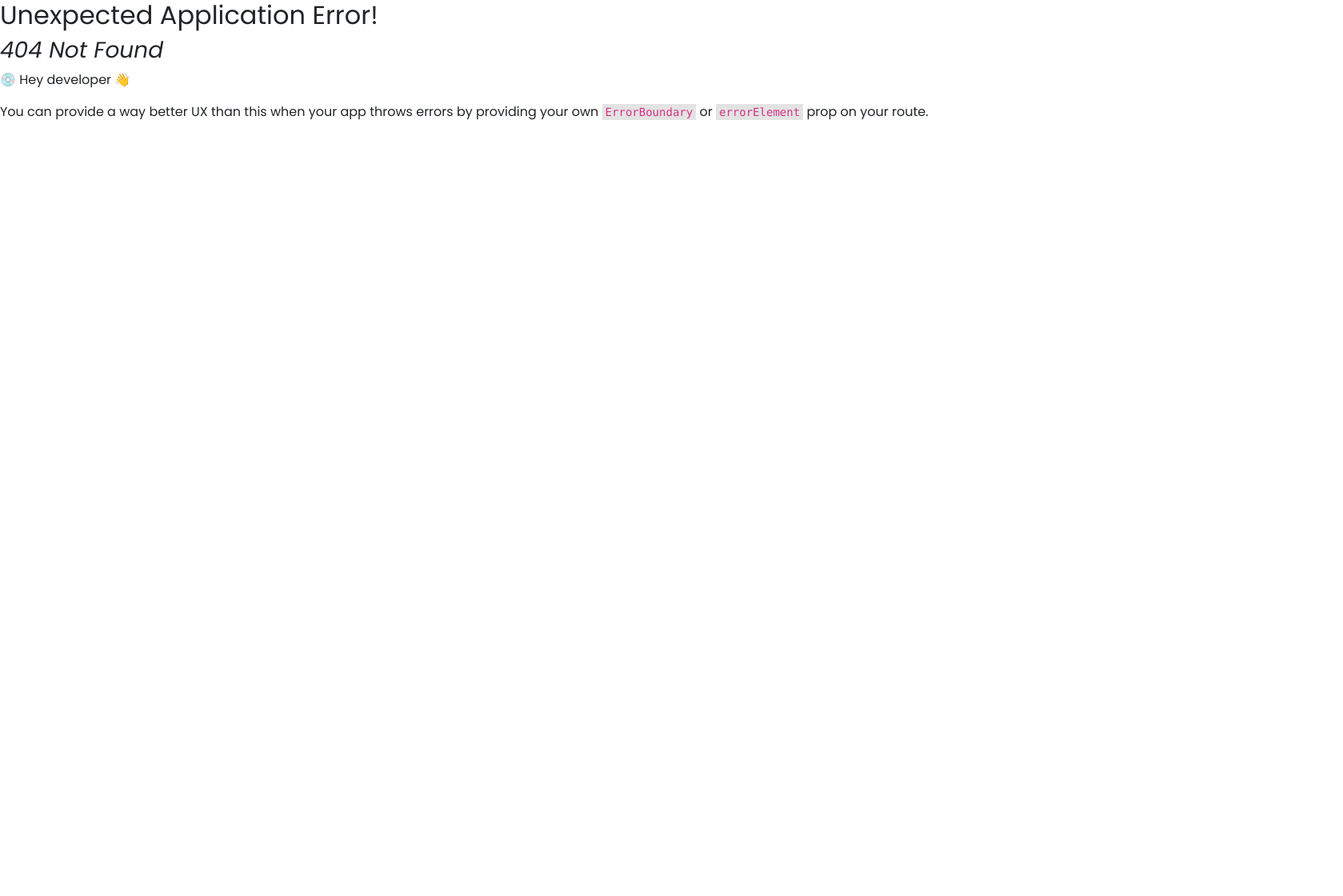
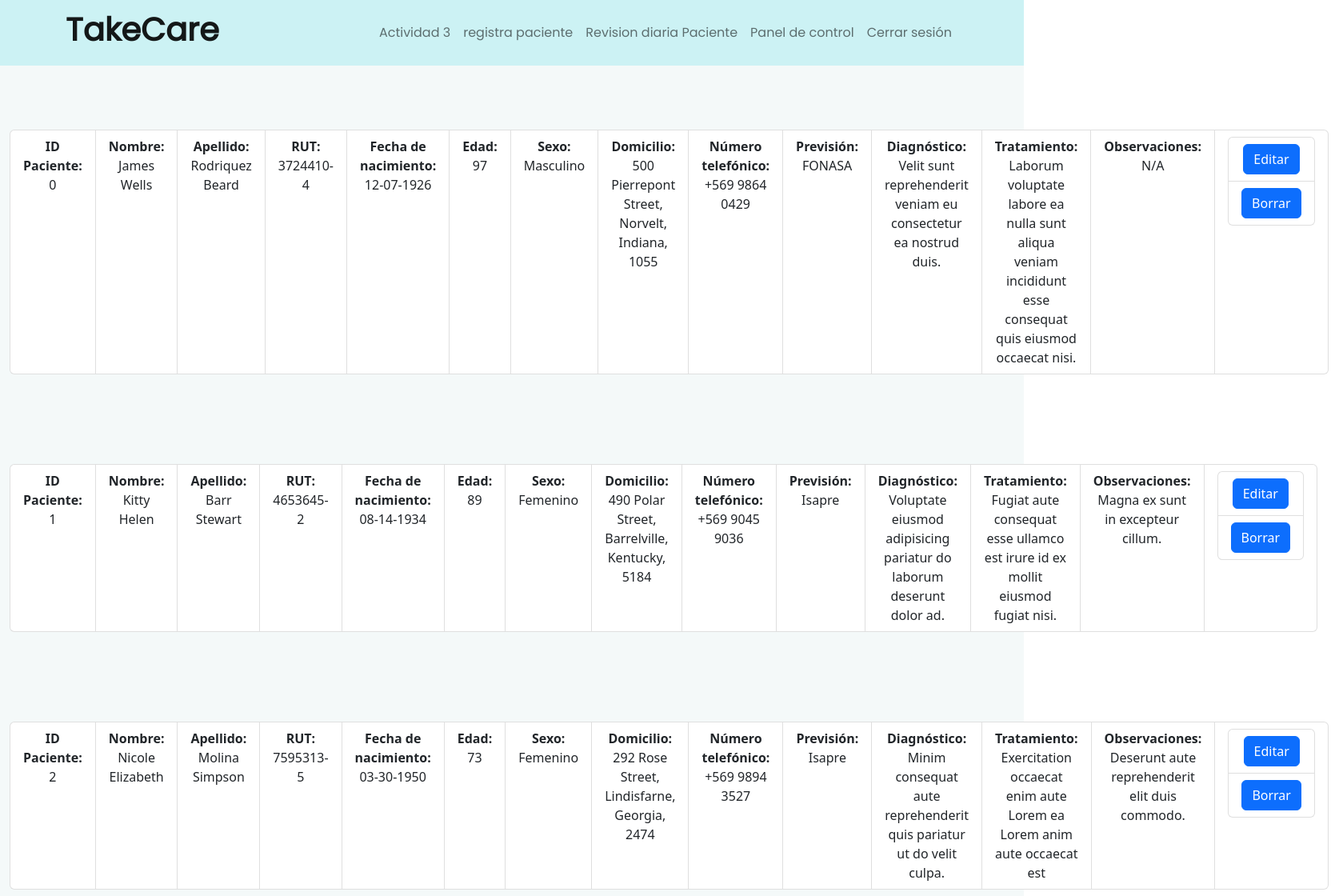
Before and after one commit to mrav7/TakeCare, a React (Vite) app in the folder TakeCare/: page /patients-list in a window 1280 px wide. Before the commit this address had no page. Shown: the top 1120 px of the page at 80% size, 1679 px wide, since content can reach past the window. Before the commit the page ends 800 px from the top, so only its background shows below. Built offline with nearby package versions, Linux system fonts and the light colour scheme.

Commit message:
agregue paginas para importar y mostrar jsons

```diff
--- /dev/null
+++ b/TakeCare/src/assets/patientdata.json
@@ -0,0 +1,152 @@
+[
+  {
+    "_id": "647f8a7a71ce35c7210a5845",
+    "name": "James Wells",
+    "surname": "Rodriquez Beard",
+    "rut": "3724410-4",
+    "birthdate": "12-07-1926",
+    "age": "97",
+    "gender": "Masculino",
+    "address": "500 Pierrepont Street, Norvelt, Indiana, 1055",
+    "phone": "+569 9864 0429",
+    "prevision": "FONASA",
+    "diagnostico": "Velit sunt reprehenderit veniam eu consectetur ea nostrud duis.",
+    "tratamiento": "Laborum voluptate labore ea nulla sunt aliqua veniam incididunt esse consequat quis eiusmod occaecat nisi.",
+    "observaciones": "N/A"
+  },
+  {
+    "_id": "647f8a7a7a5f09370f62db74",
+    "name": "Kitty Helen",
+    "surname": "Barr Stewart",
+    "rut": "4653645-2",
+    "birthdate": "08-14-1934",
+    "age": "89",
+    "gender": "Femenino",
+    "address": "490 Polar Street, Barrelville, Kentucky, 5184",
+    "phone": "+569 9045 9036",
+    "prevision": "Isapre",
+    "diagnostico": "Voluptate eiusmod adipisicing pariatur do laborum deserunt dolor ad.",
+    "tratamiento": "Fugiat aute consequat esse ullamco est irure id ex mollit eiusmod fugiat nisi.",
+    "observaciones": "Magna ex sunt in excepteur cillum."
+  },
+  {
+    "_id": "647f8a7a52a830976b01ec18",
+    "name": "Nicole Elizabeth",
+    "surname": "Molina Simpson",
+    "rut": "7595313-5",
+    "birthdate": "03-30-1950",
+    "age": "73",
+    "gender": "Femenino",
+    "address": "292 Rose Street, Lindisfarne, Georgia, 2474",
+    "phone": "+569 9894 3527",
+    "prevision": "Isapre",
+    "diagnostico": "Minim consequat aute reprehenderit quis pariatur ut do velit culpa.",
+    "tratamiento": "Exercitation occaecat enim aute Lorem ea Lorem anim aute occaecat est",
+    "observaciones": "Deserunt aute reprehenderit elit duis commodo."
+  },
+  {
+    "_id": "647f8a7a4949fd0271b3deff",
+    "name": "Hess Cross",
+    "surname": "Joyce Shaffer",
+    "rut": "15201783-9",
+    "birthdate": "09-25-1985",
+    "age": "38",
+    "gender": "Masculino",
+    "address": "536 Seacoast Terrace, Blairstown, Kansas, 9179",
+    "phone": "+569 9815 0928",
+    "prevision": "Isapre",
+    "diagnostico": "Nisi et reprehenderit ut consectetur mollit est anim excepteur voluptate qui tempor dolore.",
+    "tratamiento": "Ullamco exercitation occaecat dolore ea adipisicing deserunt ex.",
+    "observaciones": "Sunt dolor occaecat consectetur sint pariatur duis elit duis laboris."
+  },
+  {
+    "_id": "647f8a7a33500665bae8179a",
+    "name": "Bernice Savannah",
+    "surname": "Bird Santiago",
+    "rut": "18203262-k",
+    "birthdate": "06-13-1995",
+    "age": "28",
+    "gender": "Femenino",
+    "address": "207 Butler Place, Fairforest, Louisiana, 714",
+    "phone": "+569 8765 0524",
+    "prevision": "FONASA",
+    "diagnostico": "Velit tempor quis nisi ullamco proident cillum consequat magna enim nulla adipisicing aute ipsum.",
+    "tratamiento": "N/A",
+    "observaciones": "N/A"
+  },
+  {
+    "_id": "647f8a7a76434e083f485dda",
+    "name": "Abigail Jennifer",
+    "surname": "Malone Randall",
+    "rut": "7063272-1",
+    "birthdate": "01-31-1951",
+    "age": "72",
+    "gender": "Femenino",
+    "address": "720 Porter Avenue, Mulino, Arkansas, 7557",
+    "phone": "+569 8204 1523",
+    "prevision": "FONASA",
+    "diagnostico": "Magna Lorem veniam quis officia laboris qui non id quis aliqua excepteur voluptate amet.",
+    "tratamiento": "Dolore veniam nisi laborum commodo non quis minim sunt ea laborum dolore fugiat deserunt voluptate.",
+    "observaciones": "N/A"
+  },
+  {
+    "_id": "647f8a7af2a249e8d52fbaea",
+    "name": "George Charles",
+    "surname": "Horn Benson",
+    "rut": "13237772-3",
+    "birthdate": "12-31-1962",
+    "age": "61",
+    "gender": "Masculino",
+    "address": "594 Harbor Court, Trail, Vermont, 1258",
+    "phone": "+569 9784 7837",
+    "prevision": "Isapre",
+    "diagnostico": "Duis nulla duis ullamco ut incididunt voluptate anim anim ea et.",
+    "tratamiento": "Ea qui et Lorem magna ullamco elit aute consequat aliqua aute ea nisi eu.",
+    "observaciones": "Lorem enim ullamco incididunt non veniam esse excepteur irure magna id ad."
+  },
+  {
+    "_id": "647f8a7a9e9e4e1ae077037b",
+    "name": "Melody Shari",
+    "surname": "Cohen Tran",
+    "rut": "28490979-8",
+    "birthdate": "08-30-2016",
+    "age": "7",
+    "gender": "Femenino",
+    "address": "206 Mill Avenue, Bordelonville, Arizona, 1214",
+    "phone": "+569 9214 2338",
+    "prevision": "Isapre",
+    "diagnostico": "Fugiat veniam do ut irure.",
+    "tratamiento": "Pariatur culpa anim sint culpa cupidatat magna nulla deserunt veniam pariatur.",
+    "observaciones": "Est dolor commodo quis sint cupidatat."
+  },
+  {
+    "_id": "647f8a7a3dbae783609c5a4a",
+    "name": "Norman James",
+    "surname": "Blair Dorsey",
+    "rut": "9998923-8",
+    "birthdate": "11-16-1952",
+    "age": "71",
+    "gender": "Masculino",
+    "address": "832 Pineapple Street, Riegelwood, South Carolina, 7861",
+    "phone": "+569 9405 2224",
+    "prevision": "FONASA",
+    "diagnostico": "Consequat ullamco elit ullamco in dolor magna nostrud occaecat Lorem Lorem.",
+    "tratamiento": "Magna ex culpa enim do adipisicing aute reprehenderit excepteur ut in.",
+    "observaciones": "Sit culpa ex sint duis."
+  },
+  {
+    "_id": "647f8a7a1db1ecae3b770a5a",
+    "name": "Gina Gracie",
+    "surname": "Brock Johns",
+    "rut": "16554203-7",
+    "birthdate": "11-26-1980",
+    "age": "43",
+    "gender": "Femenino",
+    "address": "703 Milton Street, Graball, Delaware, 8610",
+    "phone": "+569 9135 4827",
+    "prevision": "FONASA",
+    "diagnostico": "Non et velit aliquip exercitation incididunt eu irure laborum.",
+    "tratamiento": "Ullamco incididunt Lorem irure ea aliqua ut consectetur nostrud ex ad ex.",
+    "observaciones": "Enim non aliqua tempor aliquip Lorem ea ea amet reprehenderit est dolore proident."
+  }
+]
--- a/TakeCare/src/components/main/ControlPanelContent.jsx
+++ b/TakeCare/src/components/main/ControlPanelContent.jsx
@@ -20,6 +20,7 @@ function ControlPanelContent() {
                                     <ListGroup.Item>Número telefónico:</ListGroup.Item>
                                     <ListGroup.Item>Correo electrónico:</ListGroup.Item>
                                 </ListGroup>
+                                <a href="/patients-list">Listado de pacientes</a>
                             </Card.Body>
                         </Card>
                     </Col>
--- /dev/null
+++ b/TakeCare/src/components/main/DisplayPatientsList.jsx
@@ -0,0 +1,40 @@
+import React, {Component } from 'react'
+import data from '../../assets/patientdata.json'
+import ListGroup from 'react-bootstrap/ListGroup'
+import Container from 'react-bootstrap/Container'
+import Button from 'react-bootstrap/Button'
+
+class DisplayPatientFile extends Component {
+
+    render() {
+        const patientData = data.map((data, _id) => {
+            return (
+                <Container fluid className="landingContent text-center">
+                    <ListGroup horizontal>
+                        <ListGroup.Item><strong>ID Paciente: </strong>{_id}</ListGroup.Item>
+                        <ListGroup.Item><strong>Nombre: </strong>{data.name}</ListGroup.Item>
+                        <ListGroup.Item><strong>Apellido: </strong>{data.surname}</ListGroup.Item>
+                        <ListGroup.Item><strong>RUT: </strong>{data.rut}</ListGroup.Item>
+                        <ListGroup.Item><strong>Fecha de nacimiento: </strong>{data.birthdate}</ListGroup.Item>
+                        <ListGroup.Item><strong>Edad: </strong>{data.age}</ListGroup.Item>
+                        <ListGroup.Item><strong>Sexo: </strong>{data.gender}</ListGroup.Item>
+                        <ListGroup.Item><strong>Domicilio: </strong>{data.address}</ListGroup.Item>
+                        <ListGroup.Item><strong>Número telefónico: </strong>{data.phone}</ListGroup.Item>
+                        <ListGroup.Item><strong>Previsión: </strong>{data.prevision}</ListGroup.Item>
+                        <ListGroup.Item><strong>Diagnóstico: </strong>{data.diagnostico}</ListGroup.Item>
+                        <ListGroup.Item><strong>Tratamiento: </strong>{data.tratamiento}</ListGroup.Item>
+                        <ListGroup.Item><strong>Observaciones: </strong>{data.observaciones}</ListGroup.Item>
+                        <ListGroup.Item>
+                            <ListGroup>
+                                <ListGroup.Item><Button>Editar</Button></ListGroup.Item>
+                                <ListGroup.Item><Button>Borrar</Button></ListGroup.Item>
+                            </ListGroup>
+                        </ListGroup.Item>
+                    </ListGroup>
+                </Container>
+            )
+        });
+        return (<>{patientData}</>)
+    }
+}
+export default DisplayPatientFile;
--- a/TakeCare/src/components/main/PatientRegisterForm.jsx
+++ b/TakeCare/src/components/main/PatientRegisterForm.jsx
@@ -56,26 +56,6 @@ function PatientRegisterForm() {
                 <p className="errorMsg">Pon tu primer Apellido</p>
               )}
               {errors.firstLastName && errors.firstLastName.type === "pattern" && (
-                <p className="errorMsg">Debe ser solo letras sin espacios</p>
-              )}
-            </Form.Group>
-          </Col>
-          <Col>
-            <Form.Group className="mb-3" controlId="regPatientLastname">
-              <Form.Label>Apellidos</Form.Label>
-              <Form.Control
-                type="text"
-                name="secondLastName"
-                {...register("secondLastName", {
-                  required: true,
-                  pattern: /^([A-Za-z])+$/,
-                })}
-                placeholder="Ingrese el segundo apellido"
-              ></Form.Control>
-              {errors.secondLastName && errors.secondLastName.type === "required" && (
-                <p className="errorMsg">Pon tu segundo apellido</p>
-              )}
-              {errors.secondLastName && errors.secondLastName.type === "pattern" && (
                 <p className="errorMsg">Debe ser solo letras sin espacios</p>
               )}
             </Form.Group>
--- a/TakeCare/src/components/main/RegisterForm.jsx
+++ b/TakeCare/src/components/main/RegisterForm.jsx
@@ -33,7 +33,7 @@ export default function RegisterForm() {
           <h3 class="_h3">Regístrate</h3>
           <Row>
             <Col>
-              <Form.Group className="mb-3" controlId="nameInput">
+              <Form.Group className="_mb-3" controlId="nameInput">
                 <Form.Label>
                   <MdAccountCircle className="_icon" />
                 </Form.Label>
@@ -58,7 +58,7 @@ export default function RegisterForm() {
               </Form.Group>
             </Col>
             <Col>
-              <Form.Group className="mb-3" controlId="lastnameInput">
+              <Form.Group className="_mb-3" controlId="lastnameInput">
                 <Form.Label>
                   <MdAccountCircle className="_icon" />
                 </Form.Label>
@@ -84,7 +84,7 @@ export default function RegisterForm() {
             </Col>
           </Row>
           <Col>
-            <Form.Group className="mb-3" controlId="emailInput">
+            <Form.Group className="_mb-3" controlId="emailInput">
               <Form.Label>
                 <MdEmail className="_icon" />
               </Form.Label>
@@ -105,7 +105,7 @@ export default function RegisterForm() {
             </Form.Group>
           </Col>
           <Col>
-            <Form.Group className="mb-3" controlId="professionInput" >
+            <Form.Group className="_mb-3" controlId="professionInput" >
               <Form.Label>
                 <MdMedicalServices className="_icon" />
               </Form.Label>
@@ -134,7 +134,7 @@ export default function RegisterForm() {
 
           </Col>
           <Col>
-            <Form.Group className="mb-3" controlId="passInput">
+            <Form.Group className="_mb-3" controlId="passInput">
               <Form.Label>
                 <MdKey className="_icon" />
               </Form.Label>
@@ -166,7 +166,7 @@ export default function RegisterForm() {
             </Form.Group>
           </Col>
           <Col>
-            <Form.Group className="mb-3" controlId="repassInput">
+            <Form.Group className="_mb-3" controlId="repassInput">
               <Form.Label>
                 <MdKey className="_icon" />
               </Form.Label>
@@ -192,7 +192,7 @@ export default function RegisterForm() {
             Crear Cuenta
           </Button>
           <Col>
-            <Form.Group className="mb-3" controlID="acceptTermsInput">
+            <Form.Group className="_mb-3" controlID="acceptTermsInput">
               <Form.Check
                 type="checkbox"
                 name="checkbox"
--- /dev/null
+++ b/TakeCare/src/pages/PatientsList.jsx
@@ -0,0 +1,16 @@
+import React from 'react'
+import UsrNav from '../components/navBars/UsrNavBar.jsx'
+import MainFooter from '../components/footers/MainFooter'
+import DisplayPatientsList from '../components/main/DisplayPatientsList.jsx'
+
+function PatientsList() {
+    return (
+        <>
+            <UsrNav />
+            <DisplayPatientsList />
+            <MainFooter />
+        </>
+    )
+}
+
+export default PatientsList
```
Also changed, not shown: TakeCare/src/main.jsx (+4 -3 lines).
